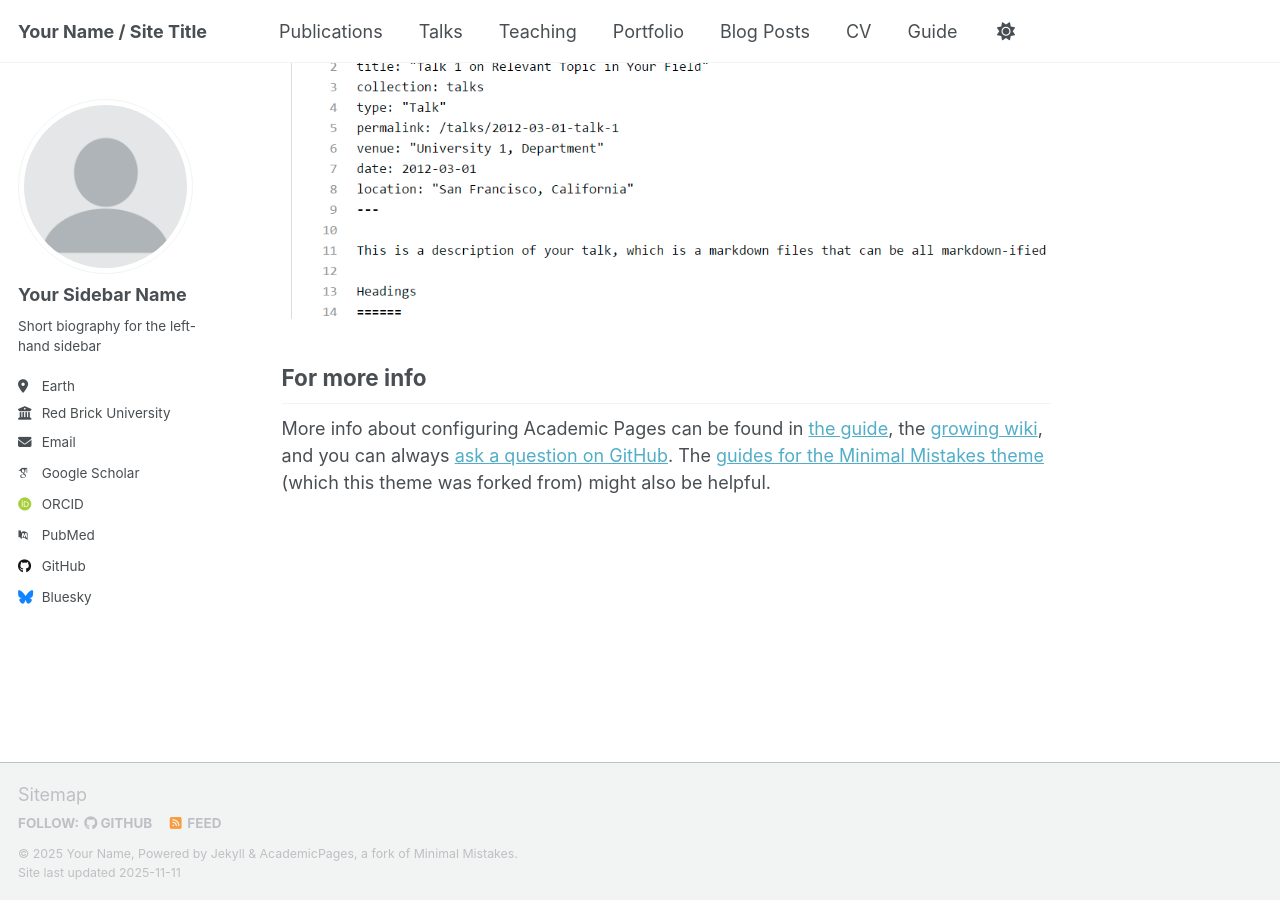
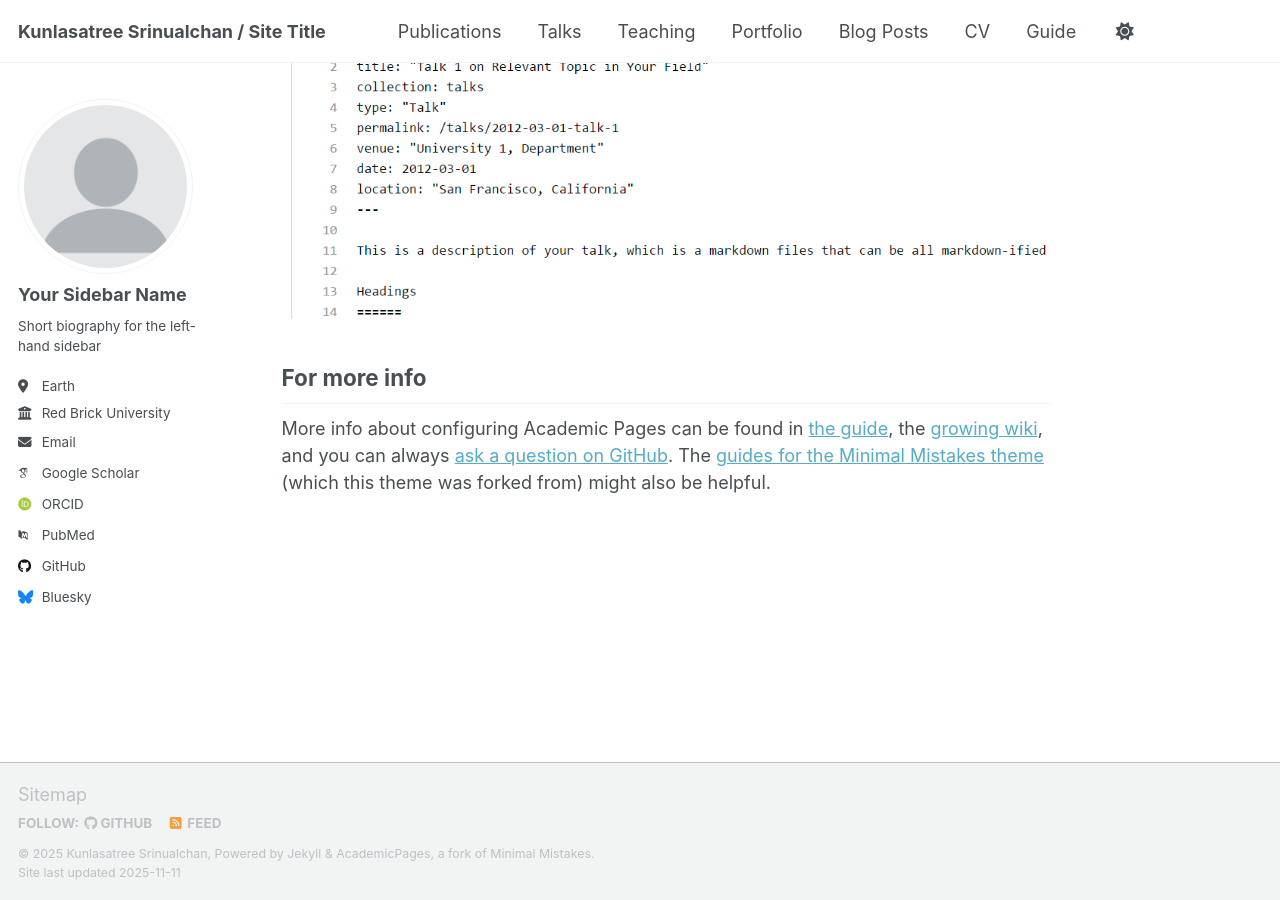
Before and after one commit to kunlasatree2332/kunlasatree2332.github.io, a Jekyll site: the page built from _pages/about.md, in a window 1280 px wide and 900 px high, scrolled down 2880 px. Built offline with Jekyll 4.4.1, drawn with Linux system fonts in a browser that asks for light colours; some web fonts are replaced; a script that is not in the unit is left out.

Commit message:
Update _config.yml

```diff
--- a/_config.yml
+++ b/_config.yml
@@ -9,10 +9,10 @@
 # Basic Site Settings
 locale                   : "en-US"
 site_theme               : "default" # Currently available options are "default", "air"
-title                    : "Your Name / Site Title"
+title                    : "Kunlasatree Srinualchan / Site Title"
 title_separator          : "-"
-name                     : &name "Your Name"
-description              : &description "Your Name's academic portfolio"   # Update this with a general description of your site, this is the default if not overridden by a page
+name                     : &name "Kunlasatree Srinualchan"
+description              : &description "Kunlasatree Srinualchan's academic portfolio"   # Update this with a general description of your site, this is the default if not overridden by a page
 url                      : https://academicpages.github.io # The base hostname & protocol for your site e.g. "https://[your GitHub username].github.io",
                                                            # or if you already have some other page hosted on Github then use "https://[your GitHub username].github.io/[Your Repo Name]"
 baseurl                  : "" # the subpath of your site, e.g. "/blog"
```
